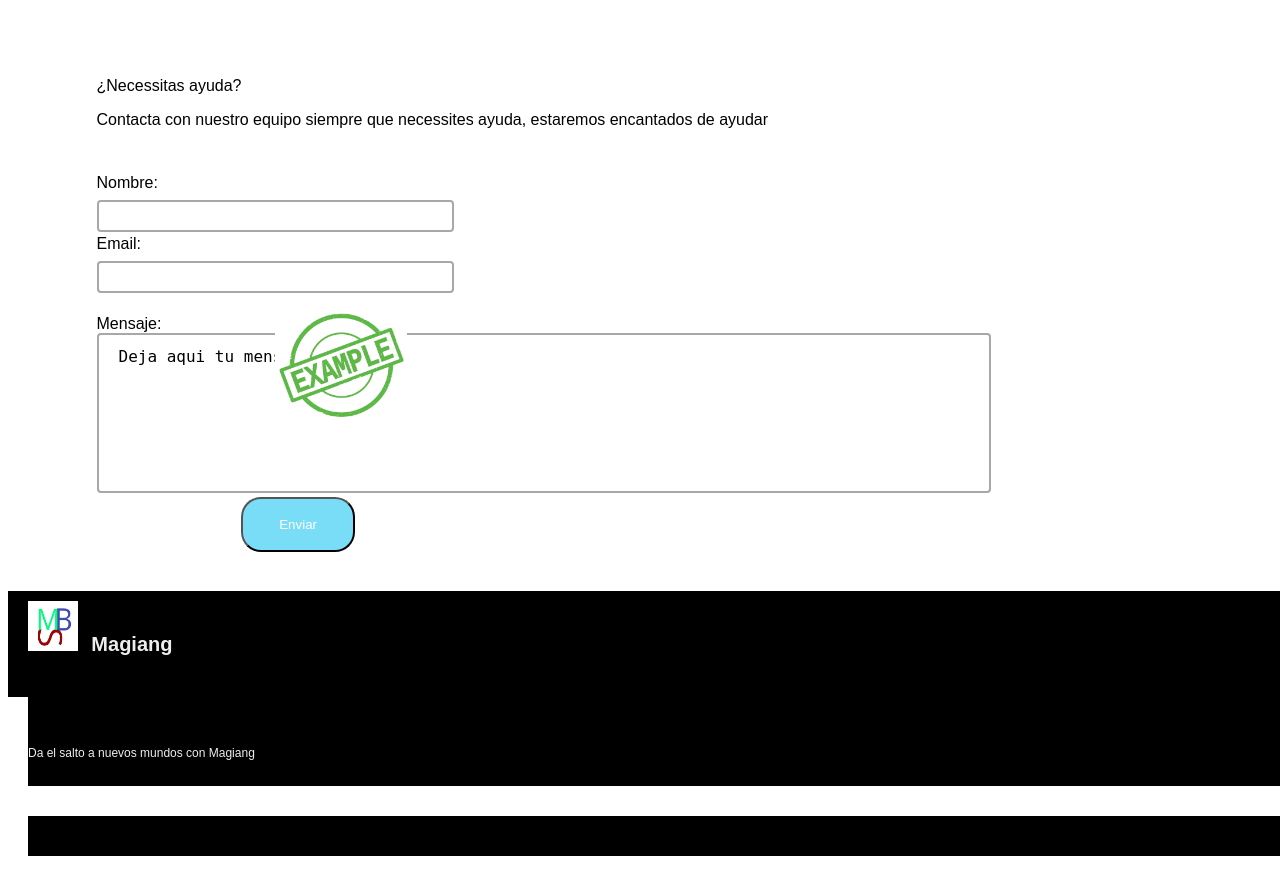
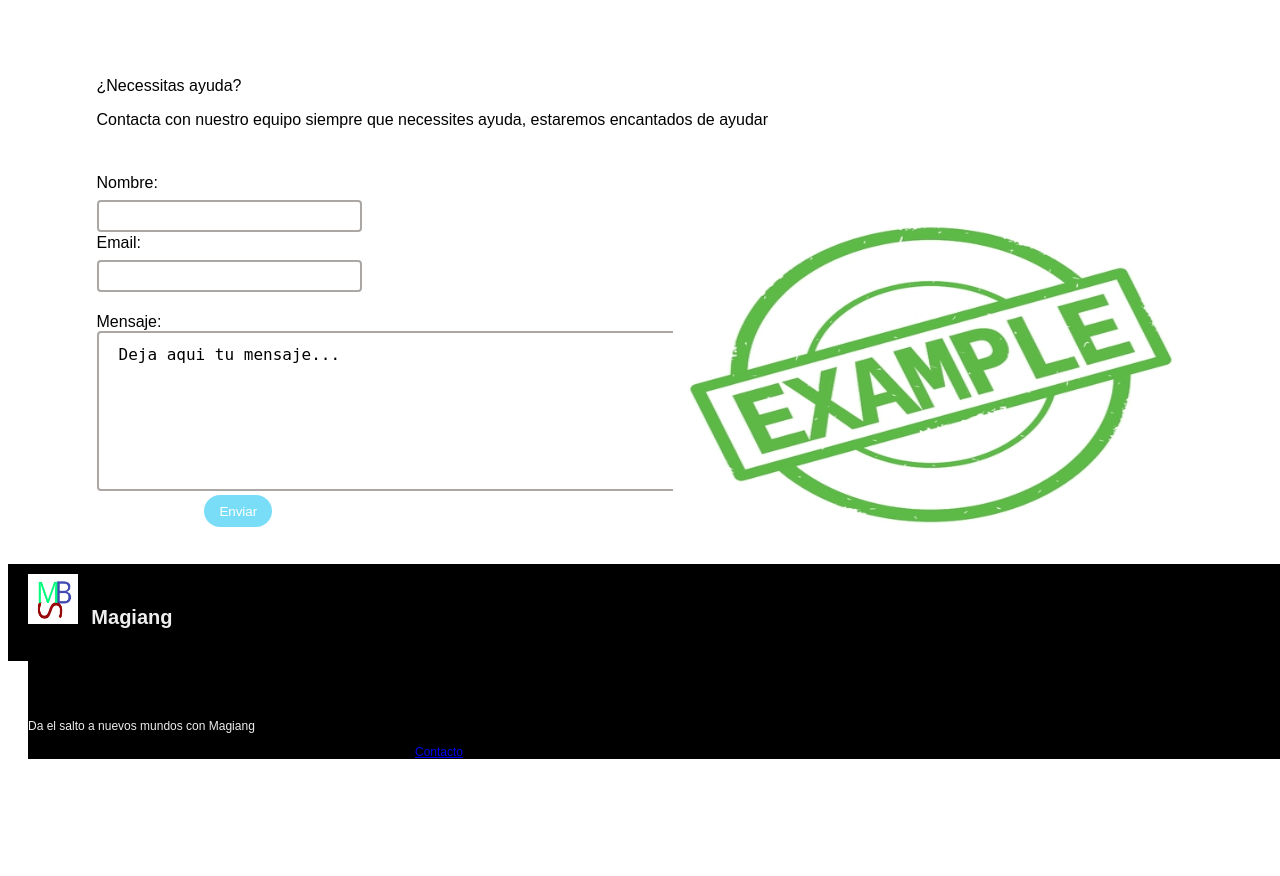
Before and after one commit to bixiPRO/MAGIANG, a PHP site: page /contacto.html in a window 1280 px wide; the page is wider, and only the part inside the window is pictured. Shown: the part 209-1085 px from the top of that part. After the commit the page ends 968 px from the top of that part, so only its background shows below. Run offline with PHP 8.4, Linux system fonts and the light colour scheme.

Commit message:
pagina contacto, formulario creado/adaptado [Basico] falta arreglar los estilos footer

```diff
--- a/WEB/contacto.html
+++ b/WEB/contacto.html
@@ -46,12 +46,9 @@
                     <label for="lname">Mensaje:</label><br>
                     <textarea>Deja aqui tu mensaje...</textarea>
                     <input class="contactbutton" type="submit" value="Enviar">
+                    <img src="img/ejemplo_prod.jpg" >
                  </div>
             </form>
-            <div>
-                <img  class="imgcontact" src="img/ejemplo_prod.jpg"  width="50%" height="10%">
-
-            </div>
 
         </div>
 
@@ -70,11 +67,7 @@
             <p>Todos los derechos reservados. </p>
             <p>Descubre las mejores ofertas i compra al mejor precio con nuestra plataforma.</p>
             <a>Da el salto a nuevos mundos con Magiang</a>
-        <p>Contáctanos en service@magiang.com o llámanos al +34 233 23 23 23.</p>
-    </div>
-    <div class="footerdivsocial">
-        <p>Síguenos en nuestras redes para estar al tanto de las últimas novedades y</p>
-        <p> recomendaciones cafeteras!</p>
+            <p>¡Contáctanos en desde el apartado de <a href="contacto.html">Contacto</a> en nuestra web!</p>
         </div>
     </footer>
 </body>
--- a/WEB/css/style.css
+++ b/WEB/css/style.css
@@ -189,6 +189,94 @@
 
 /* END_ESTILOS PAGINA_HOME [LANZAMIENTO]*/
 
+
+
+/*ESTILOS BANNER PRINCIPAL*/
+
+.bnn_principal{
+    width: 100%;
+    height: 100%;
+    margin-top: 5%;
+    margin-left: 40%;
+    display: flex;
+    justify-content: center;
+}
+
+/*END_ESTILOS BANNER PRINCIPAL*/
+
+/* ESTILOS PAGINA CONTACTO*/
+
+p{
+    color: #000;
+    margin-left: 10%;
+}
+
+
+input[id='lname'],
+input[id='fname']{
+    width: 200%;
+    padding: 5px 2px;
+    margin: 8px 0;
+    box-sizing: border-box;
+    border: 2px solid rgb(170, 167, 165);
+    border-radius: 4px;
+    background-color: #ffffff;
+    font-size: 16px;
+    margin-bottom: 2%;
+
+}
+textarea{
+    width: 500%;
+    height: 160px;
+    padding: 12px 20px;
+    box-sizing: border-box;
+    border: 2px solid rgb(170, 167, 165);
+    border-radius: 4px;
+    background-color: #ffffff;
+    font-size: 16px;
+    resize: none;
+  }
+.contacta img{
+    display: flex;
+    position: absolute;
+    margin-left: 45%;
+    margin-top:-25%;
+    width: 40%;
+    height: 40%;
+}
+.contacta{
+    display: flex;
+    justify-content: center;
+    align-items: center;
+    margin-left: 10%;
+    margin-right: 75%;
+    margin-bottom: 2%;
+}
+.contacta-txt{
+    margin-bottom: 5%;
+}
+
+.contactbutton{
+    background-color: #79ddf8;
+    border-color: transparent;
+    text-decoration: none;
+    color: white;
+    border-radius: 20px;
+    margin-left: 81%;
+    margin-bottom: 5%;
+    padding-left: 10%;
+    padding-right: 10%;
+    padding-bottom: 5%;
+    padding-top: 5%;
+}
+
+.contactbutton:hover {
+    background-color: #00c8ff;
+    text-decoration: none;
+    color: white;
+}
+/* END_ESTILOS PAGINA CONTACTO*/
+
 /* ESTILOS FOOTER */
 
 footer{
@@ -237,86 +325,3 @@ footer ul{
 }
 
 /* END_ESTILOS FOOTER */
-
-/*ESTILOS BANNER PRINCIPAL*/
-
-.bnn_principal{
-    width: 100%;
-    height: 100%;
-    margin-top: 5%;
-    margin-left: 40%;
-    display: flex;
-    justify-content: center;
-}
-
-/*END_ESTILOS BANNER PRINCIPAL*/
-
-/* ESTILOS PAGINA CONTACTO*/
-
-p{
-    color: #000;
-    margin-left: 10%;
-}
-
-
-input[id='lname'],
-input[id='fname']{
-    width: 200%;
-    padding: 5px 2px;
-    margin: 8px 0;
-    box-sizing: border-box;
-    border: 2px solid rgb(170, 167, 165);
-    border-radius: 4px;
-    background-color: #ffffff;
-    font-size: 16px;
-    margin-bottom: 2%;
-
-}
-textarea{
-    width: 500%;
-    height: 160px;
-    padding: 12px 20px;
-    box-sizing: border-box;
-    border: 2px solid rgb(170, 167, 165);
-    border-radius: 4px;
-    background-color: #ffffff;
-    font-size: 16px;
-    resize: none;
-  }
-
-.imgcontacto{
-    margin-left:30%;
-    display:  flex;
-}
-
-.contacta{
-    display: flex;
-    justify-content: center;
-    align-items: center;
-    margin-left: 10%;
-    margin-right: 40%;
-    margin-bottom: 2%;
-}
-.contacta-txt{
-    margin-bottom: 5%;
-}
-
-.contactbutton{
-    background-color: #79ddf8;
-    text-decoration: none;
-    color: white;
-    border-radius: 20px;
-    margin-left: 81%;
-    margin-bottom: 5%;
-    padding-left: 20%;
-    padding-right: 20%;
-    padding-bottom: 10%;
-    padding-top: 10%;
-}
-
-.contactbutton:hover {
-    background-color: #00c8ff;
-    text-decoration: none;
-    color: white;
-}
-/* END_ESTILOS PAGINA CONTACTO*/
```
Also changed, not shown: WEB/index.html (+6 -10 lines). Lines whose indentation alone changed are shown as unchanged.
